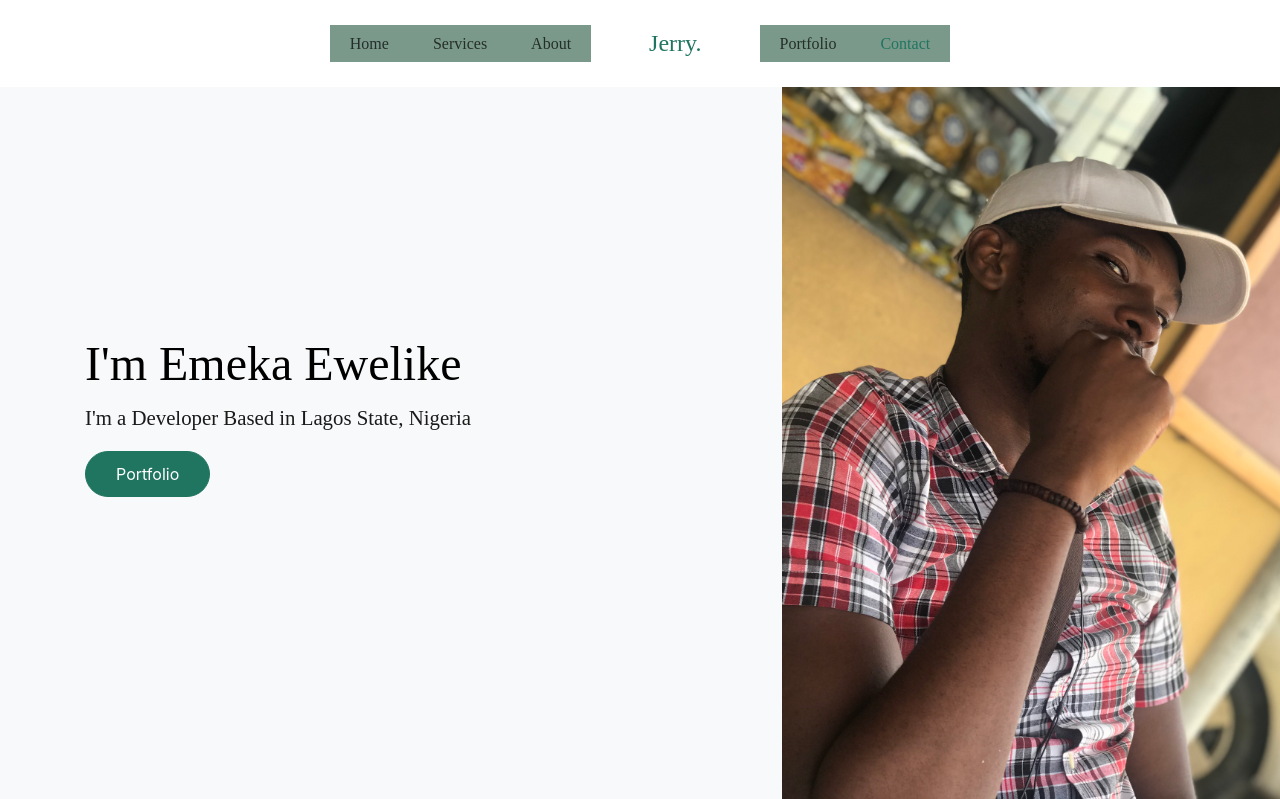
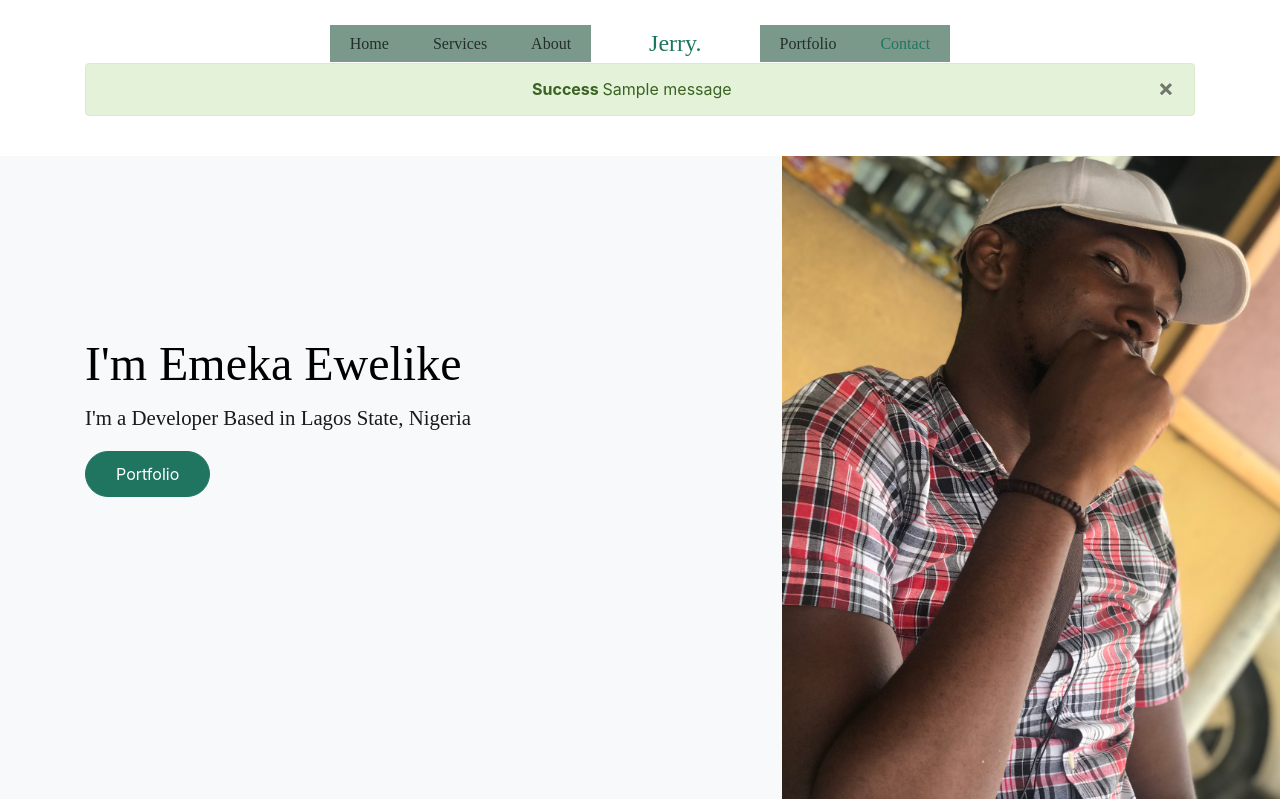
Before and after one commit to nelliejellie/jerrynelson, a Django app: page / in a window 1280 px wide. Shown: the top 799 px of the page. Run offline with Django 3.2, Linux system fonts and the light colour scheme; tables that the repository leaves empty hold one stand-in row (values such as "Sample post"); grey boxes marked "Sample" are stand-in pictures; one stand-in notice (Sample message) is shown; some libraries are stand-ins or nearby versions; some web fonts are replaced.

Commit message:
added index

```diff
--- a/pages/models.py
+++ b/pages/models.py
@@ -7,8 +7,17 @@ class Portfolio(models.Model):
     image = models.ImageField(upload_to='photos/%Y/%m/%d/')
     date = models.DateTimeField(default=datetime.now, blank=True)
     description = models.TextField(max_length=300)
+    link = models.CharField(max_length=100, null=True)
 
 class Services(models.Model):
     name = models.CharField(max_length=100)
     date = models.DateTimeField(default=datetime.now, blank=True)
     description = models.TextField(max_length=300)
+
+class Contact(models.Model):
+    first_name = models.CharField(max_length=50)
+    last_name = models.CharField(max_length=50)
+    date = models.DateTimeField(default=datetime.now, blank=True)
+    subject = models.CharField(max_length=100, null=True)
+    body = models.TextField(max_length=300)
+    email = models.EmailField()
--- a/pages/views.py
+++ b/pages/views.py
@@ -1,11 +1,23 @@
-from django.shortcuts import render
-from .models import Portfolio,Services
+from django.shortcuts import render,redirect
+from .models import Portfolio,Services,Contact
+from django.contrib import messages,auth
 
 # Create your views here.
 
 def index(request):
     myservices = Services.objects.all()
     myportfolio = Portfolio.objects.all()
+    if request.method == 'POST':
+        first_name = request.POST['firstname']
+        last_name = request.POST['lastname']
+        email = request.POST['email']
+        subject = request.POST['message-subject']
+        body = request.POST['body']
+        form = Contact(first_name=first_name, last_name=last_name, email=email, subject=subject, body=body)
+        form.save()
+        messages.success(request, 'your message has been sent successfully')
+        return redirect('index')
+
     context ={
         'myservices': myservices,
         'myportfolio': myportfolio,
--- a/templates/index.html
+++ b/templates/index.html
@@ -77,7 +77,7 @@
 
         </div>
       </div>
-
+      {% include 'partials/_alerts.html' %}
     </header>
 
 
@@ -104,8 +104,6 @@
 
 
     </div>
-
-
 
 
     <div class="site-section" id="services-section">
@@ -171,19 +169,22 @@
           </div>
         </div>
 
-        {% for port in myportfolio %}
+
         <div id="posts" class="row no-gutter">
+          {% for port in myportfolio %}
           <div class="item web col-6 col-sm-6 col-md-6 col-lg-4 col-xl-4 mb-4">
             <figure id="child">
-              <img src="{{ port.image.url }}">
+              <img src="{{ port.image.url }}" style='width:100px;'>
               <figcaption>{{ port.name }}</figcaption>
               <p>{{ port.description }}</p>
+              <a href="{{ port.link}}">{{ port.name }}</a>
             </figure>
           </div>
-        </div>
+
         {% empty %}
             <h2>No portfolios yet</h2>
         {% endfor %}
+        </div>
       </div>
 
     </section>
@@ -200,6 +201,7 @@
           </div>
         </div>
         <form action="#" class="form" method="post" >
+            {% csrf_token %}
           <div class="row mb-4">
             <div class="form-group col-6">
               <input type="text" class="form-control" placeholder="First name" name="firstname">
@@ -223,7 +225,7 @@
 
           <div class="row mb-4">
             <div class="form-group col-12">
-              <textarea name="" id="" cols="30" rows="10" class="form-control" placeholder="Type your message here.." name="message-content"></textarea>
+              <textarea id="" cols="30" rows="10" class="form-control" placeholder="Type your message here.." name="body"></textarea>
             </div>
           </div>
 
--- /dev/null
+++ b/templates/partials/_alerts.html
@@ -0,0 +1,20 @@
+{% if messages %}
+    {% for message in messages %}
+        <div class="container" id="message" >
+            <div class="alert alert-{{ message.tags }} alert-dismissable text-center" role="alert">
+                <button type="button" class="close" data-dismiss="alert" id="cancel-button">
+                    <span aria-hidden="true">&times;</span>
+                </button>
+                <strong style="z-index: -5;">
+                    {% if message.level == DEFAULT_MESSAGE_LEVELS.ERROR %}
+                        ERROR:
+                    {% else %}
+                        {{message.tags|title}}
+                    {% endif %}
+                </strong>
+                {{ message }}
+            </div>
+
+        </div>
+    {% endfor %}
+{% endif %}
```
Also changed, not shown: jerrynelson/settings.py (+13 -0 lines), pages/admin.py (+8 -1 lines), requirements.txt (added, +26 -0 lines), pages/migrations/0002_contact.py (added), pages/migrations/0003_contact_subject.py (added), pages/migrations/0004_portfolio_link.py (added), 1 other file.
